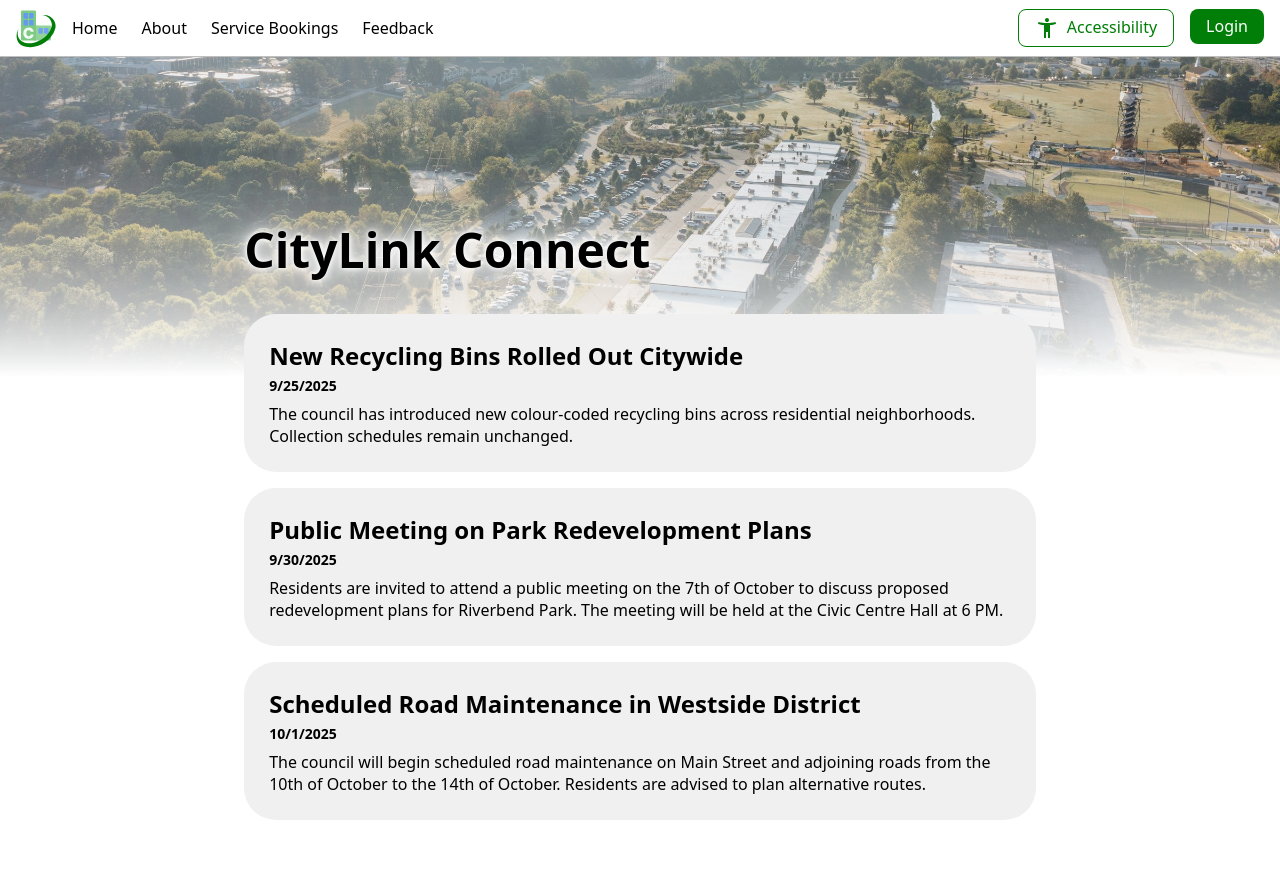
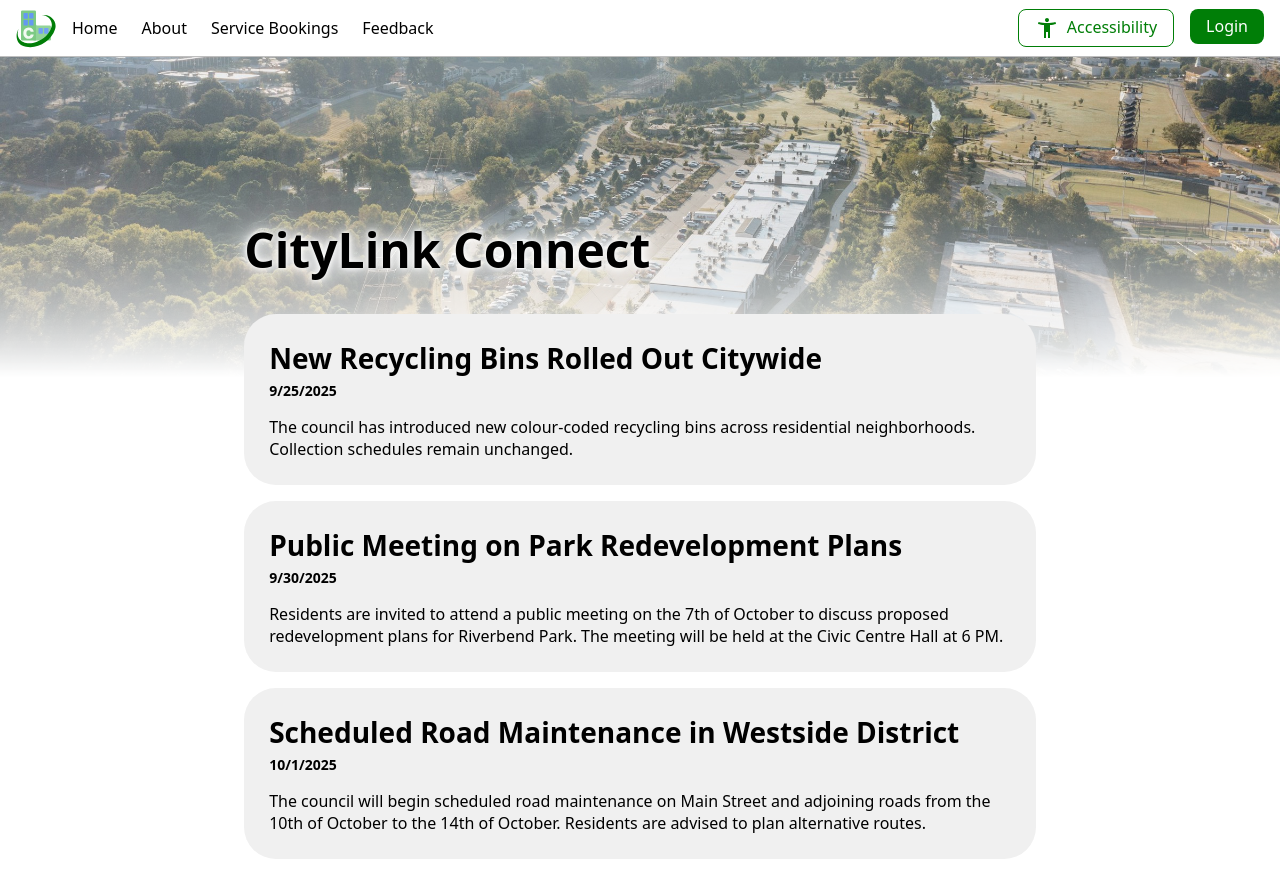
Before and after one commit to JamesRampling/CityLinkConnect, a Vue app: page / in a window 1280 px wide. Before the commit the page ends 836 px from the top, so only its background shows below. Built offline with nearby package versions, Linux system fonts and the light colour scheme.

Commit message:
Improve accessibility and consistency

```diff
--- a/src/App.vue
+++ b/src/App.vue
@@ -21,9 +21,10 @@ const hamburgerMenuExpanded = ref(false);
 
     <button
       class="nav-toggle-button button-outlined"
+      aria-label="Toggle navigation menu"
       @click.stop="hamburgerMenuExpanded = !hamburgerMenuExpanded"
     >
-      <IconMenu />
+      <IconMenu aria-hidden="true" />
     </button>
 
     <nav
@@ -44,7 +45,9 @@ const hamburgerMenuExpanded = ref(false);
         aria-label="Accessibility"
         @click="accessibilityPopup?.show()"
       >
-        <IconAccessibility /><span class="hide-narrow" aria-hidden
+        <IconAccessibility aria-hidden="true" /><span
+          class="hide-narrow"
+          aria-hidden="true"
           >Accessibility</span
         >
       </button>
--- a/src/assets/global.css
+++ b/src/assets/global.css
@@ -54,8 +54,15 @@ h5,
 h6,
 p,
 ol,
-ul {
+ul,
+hgroup {
   margin: 0;
+  margin-block-start: 0;
+  margin-block-end: 1rem;
+
+  &:last-child {
+    margin-block-end: 0;
+  }
 }
 
 h1 {
@@ -63,14 +70,6 @@ h1 {
   margin-block: 1rem 2rem;
 }
 
-:is(h2,
-  h3,
-  h4,
-  h5,
-  h6,
-  p,
-  ol,
-  ul):not(:last-child) {
-  margin-block-end: 1rem;
-
+h2 {
+  font-size: 1.75rem;
 }
--- a/src/routes/AboutView.vue
+++ b/src/routes/AboutView.vue
@@ -49,7 +49,7 @@
             innovation to better serve our community.
           </p>
         </div>
-        <img class="image-cover" src="@/assets/team.jpg" alt="Our Team" />
+        <img class="image-cover" src="@/assets/team.jpg" alt="" />
       </section>
     </div>
   </div>
--- a/src/routes/NotFoundView.vue
+++ b/src/routes/NotFoundView.vue
@@ -1,8 +1,8 @@
 <template>
   <div class="not-found">
-    <h1>404 - Page Not Found</h1>
+    <h1>404 &mdash; Page Not Found</h1>
     <p>The page you are looking for does not exist.</p>
-    <router-link to="/">Go back to Home</router-link>
+    <router-link to="/" class="button-filled">Go back to Home</router-link>
   </div>
 </template>
 
@@ -13,5 +13,12 @@
   left: 50%;
   transform: translate(-50%, -50%);
   text-align: center;
+  display: grid;
+  justify-items: center;
+  gap: 1rem;
+}
+
+h1 {
+  margin-block-end: 1rem;
 }
 </style>
```
